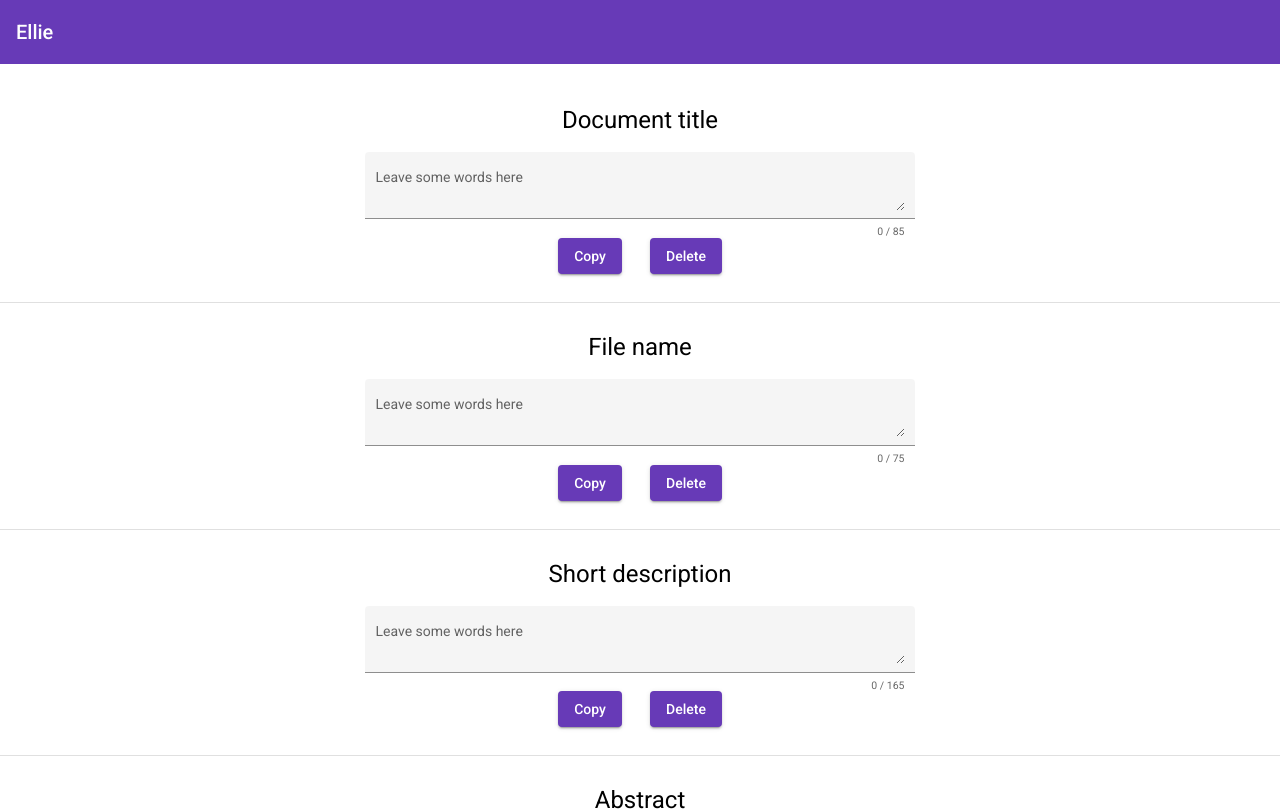
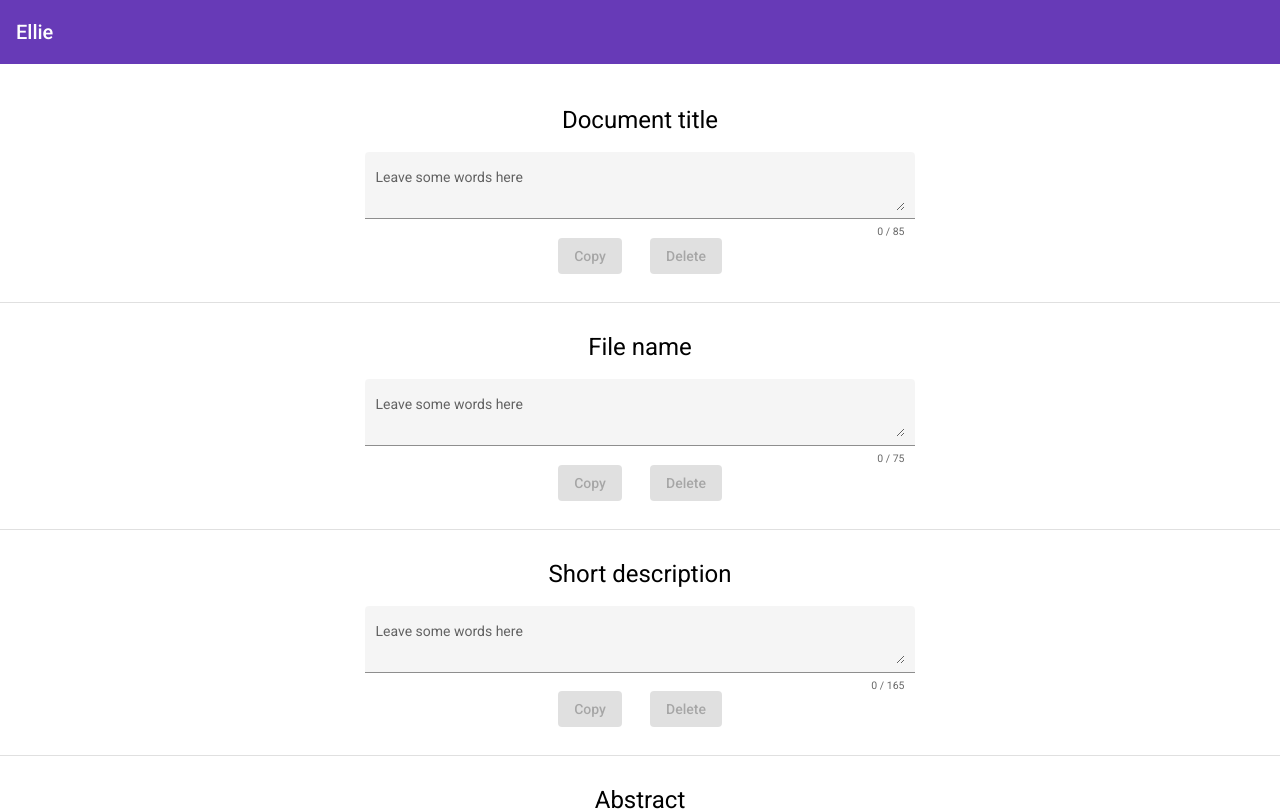
Before and after one commit to HarryCravDev/Ellies_word_app, an Angular app: page / in a window 1280 px wide. Shown: the top 811 px of the page. Built offline with nearby package versions, Linux system fonts and the light colour scheme.

Commit message:
Update to functionality buttons.

```diff
--- a/src/app/textfield/textfield.component.html
+++ b/src/app/textfield/textfield.component.html
@@ -18,6 +18,7 @@
       mat-raised-button
       color="primary"
       (click)="onCopy(message.value, $event)"
+      [disabled]="message.value.length === 0"
     >
       Copy
     </button>
@@ -25,6 +26,7 @@
       mat-raised-button
       color="primary"
       (click)="onDelete(message, $event)"
+      [disabled]="message.value.length === 0"
     >
       Delete
     </button>
```
